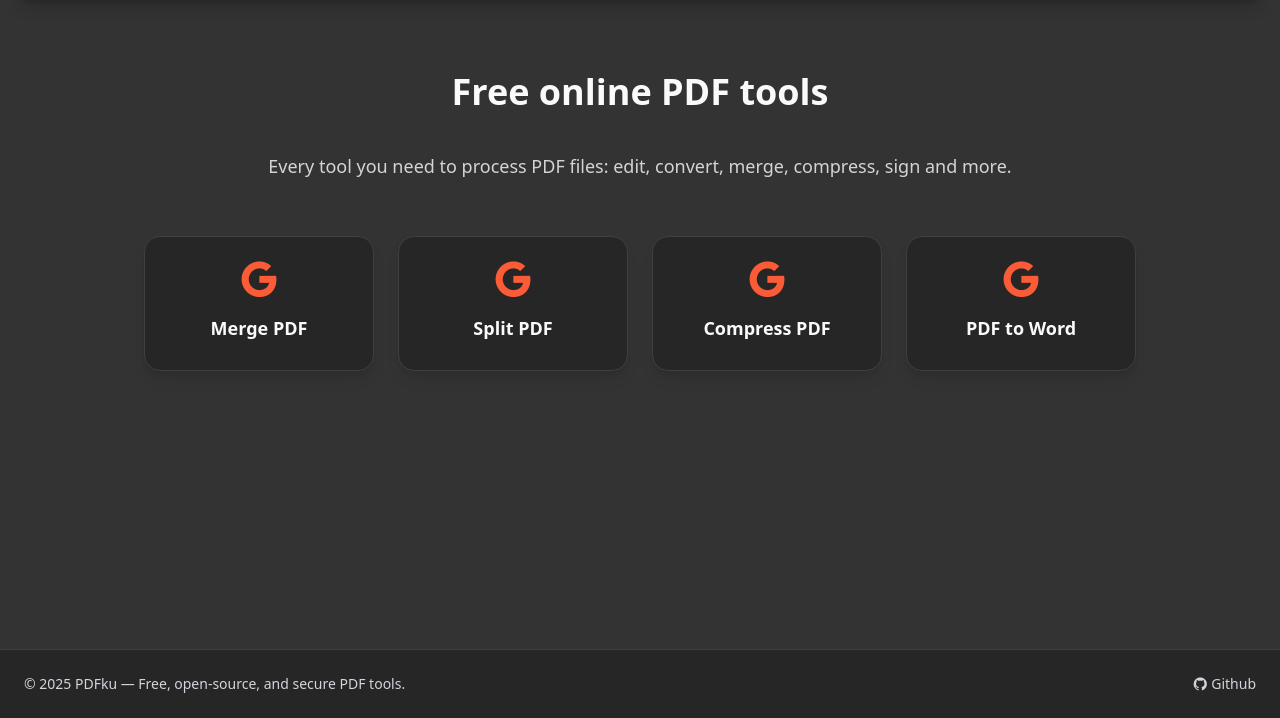
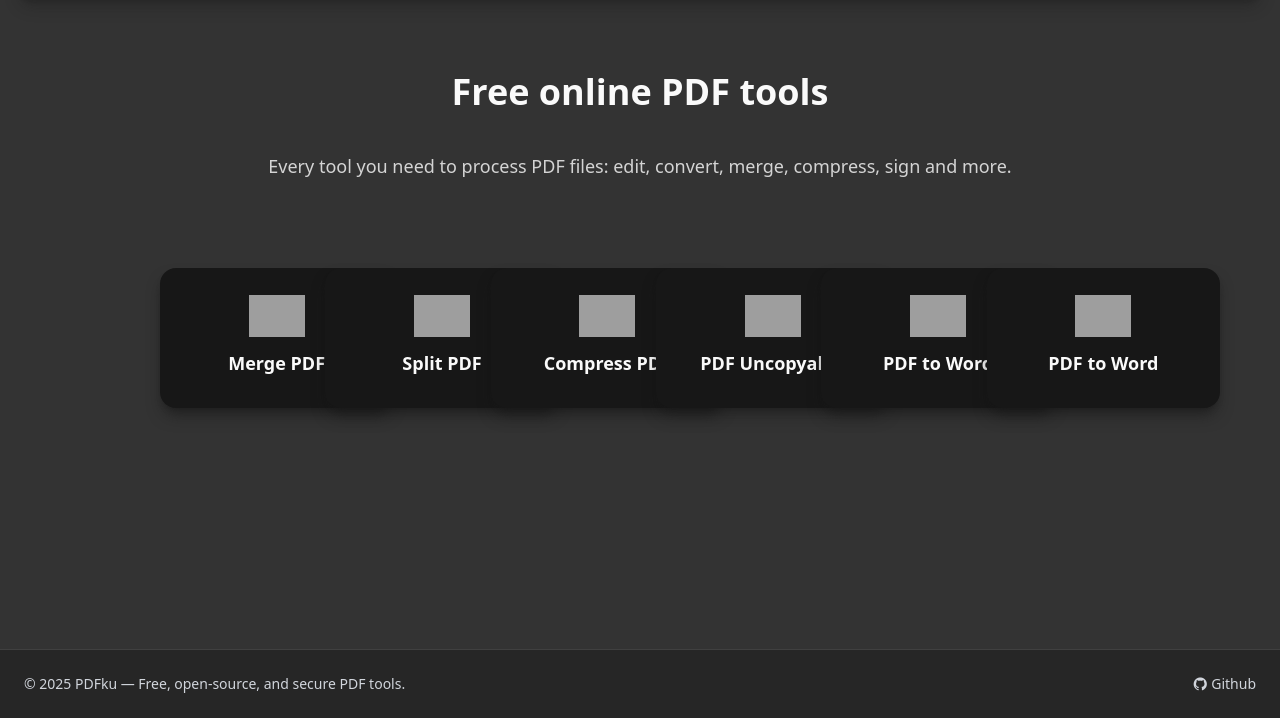
Before and after one commit to adefiqri12/PDFku, a Django app: page / in a window 1280 px wide. Shown: the part 82-800 px from the top of the page. Run offline with Django 5.2, Linux system fonts and the light colour scheme; style sheets or scripts are compiled from the project's sources; grey boxes are pictures that could not be loaded.

Commit message:
fix grid cols

```diff
--- a/src/templates/home.html
+++ b/src/templates/home.html
@@ -1,33 +1,57 @@
 {% extends 'base.html' %}
+{% load static %}
+
 {% block head_title %}
   Home - PDFku
 {% endblock %}
 {% block content %}
-  <section class="max-w-5xl mx-auto px-4 py-10">
+  <section class="max-w-[80%] mx-auto px-8 py-10">
     <div class="mb-10 text-center">
       <h1 class="text-3xl sm:text-4xl font-bold mb-2 py-4">Free online PDF tools</h1>
       <p class="text-base py-4 sm:text-lg text-neutral-300 font-medium">Every tool you need to process PDF files: edit, convert, merge, compress, sign and more.</p>
     </div>
-    <div class="grid grid-cols-1 sm:grid-cols-2 lg:grid-cols-4 gap-6">
+    <div class="grid grid-cols-1 sm:grid-cols-2 md:grid-cols-4 lg:grid-cols-6 gap-x-8 gap-y-6 mt-18">
       <!-- Merge PDF -->
-      <a href="#" class="group flex flex-col items-center justify-center bg-neutral-800 border border-neutral-700 rounded-2xl p-6 hover:bg-neutral-700 transition shadow-lg">
-        <span class="text-4xl mb-3 text-primary group-hover:scale-110 transition-transform"><i class="devicon-google-plain"></i></span>
-        <span class="font-semibold text-lg mb-1">Merge PDF</span>
+      <a href="#" class="group aspect-[5/3] lg:min-h-35 md:min-h-28 flex flex-col items-center justify-center bg-neutral-900 rounded-2xl px-6 py-8 hover:bg-neutral-700 transition shadow-lg shadow-neutral-900/60">
+        <div class="flex flex-col items-center justify-center w-full h-full">
+          <img src="{% static 'images/icons/merge.png' %}" alt="Merge PDF" class="w-14 h-14 mb-3 text-primary group-hover:scale-110 transition-transform mx-auto" />
+          <span class="font-semibold text-lg mb-1 text-center">Merge PDF</span>
+        </div>
       </a>
       <!-- Split PDF -->
-      <a href="#" class="group flex flex-col items-center justify-center bg-neutral-800 border border-neutral-700 rounded-2xl p-6 hover:bg-neutral-700 transition shadow-lg">
-        <span class="text-4xl mb-3 text-primary group-hover:scale-110 transition-transform"><i class="devicon-google-plain"></i></span>
-        <span class="font-semibold text-lg mb-1">Split PDF</span>
+      <a href="#" class="group aspect-[5/3] lg:min-h-35 md:min-h-28 flex flex-col items-center justify-center bg-neutral-900 rounded-2xl px-6 py-8 hover:bg-neutral-700 transition shadow-lg shadow-neutral-900/60">
+        <div class="flex flex-col items-center justify-center w-full h-full">
+          <img src="{% static 'images/icons/split.png' %}" alt="Split PDF" class="w-14 h-14 mb-3 text-primary group-hover:scale-110 transition-transform mx-auto" />
+          <span class="font-semibold text-lg mb-1 text-center">Split PDF</span>
+        </div>
       </a>
       <!-- Compress PDF -->
-      <a href="#" class="group flex flex-col items-center justify-center bg-neutral-800 border border-neutral-700 rounded-2xl p-6 hover:bg-neutral-700 transition shadow-lg">
-        <span class="text-4xl mb-3 text-primary group-hover:scale-110 transition-transform"><i class="devicon-google-plain"></i></span>
-        <span class="font-semibold text-lg mb-1">Compress PDF</span>
+      <a href="#" class="group aspect-[5/3] lg:min-h-35 md:min-h-28 flex flex-col items-center justify-center bg-neutral-900 rounded-2xl px-6 py-8 hover:bg-neutral-700 transition shadow-lg shadow-neutral-900/60">
+        <div class="flex flex-col items-center justify-center w-full h-full">
+          <img src="{% static 'images/icons/compress.png' %}" alt="Compress PDF" class="w-14 h-14 mb-3 text-primary group-hover:scale-110 transition-transform mx-auto" />
+          <span class="font-semibold text-lg mb-1 text-center">Compress PDF</span>
+        </div>
+      </a>
+      <!-- PDF Uncopyable -->
+      <a href="#" class="group aspect-[5/3] lg:min-h-35 md:min-h-28 flex flex-col items-center justify-center bg-neutral-900 rounded-2xl px-6 py-8 hover:bg-neutral-700 transition shadow-lg shadow-neutral-900/50">
+        <div class="flex flex-col items-center justify-center w-full h-full">
+          <img src="{% static 'images/icons/uncopy.png' %}" alt="PDF Uncopyable" class="w-14 h-14 mb-3 text-primary group-hover:scale-110 transition-transform mx-auto" />
+          <span class="font-semibold text-lg mb-1 text-center">PDF Uncopyable</span>
+        </div>
       </a>
       <!-- Convert PDF to Word -->
-      <a href="#" class="group flex flex-col items-center justify-center bg-neutral-800 border border-neutral-700 rounded-2xl p-6 hover:bg-neutral-700 transition shadow-lg">
-        <span class="text-4xl mb-3 text-primary group-hover:scale-110 transition-transform"><i class="devicon-google-plain"></i></span>
-        <span class="font-semibold text-lg mb-1">PDF to Word</span>
+      <a href="#" class="group aspect-[5/3] lg:min-h-35 md:min-h-28 flex flex-col items-center justify-center bg-neutral-900 rounded-2xl px-6 py-8 hover:bg-neutral-700 transition shadow-lg shadow-neutral-900/60">
+        <div class="flex flex-col items-center justify-center w-full h-full">
+          <img src="{% static 'images/icons/to_word.png' %}" alt="Convert PDF to Word" class="w-14 h-14 mb-3 text-primary group-hover:scale-110 transition-transform mx-auto" />
+          <span class="font-semibold text-lg mb-1 text-center">PDF to Word</span>
+        </div>
+      </a>
+      <!-- Convert Word to PDF -->
+      <a href="#" class="group aspect-[5/3] lg:min-h-35 md:min-h-28 flex flex-col items-center justify-center bg-neutral-900 rounded-2xl px-6 py-8 hover:bg-neutral-700 transition shadow-lg shadow-neutral-900/60">
+        <div class="flex flex-col items-center justify-center w-full h-full">
+          <img src="{% static 'images/icons/word.png' %}" alt="Convert Word to PDF" class="w-14 h-14 mb-3 text-primary group-hover:scale-110 transition-transform mx-auto" />
+          <span class="font-semibold text-lg mb-1 text-center">PDF to Word</span>
+        </div>
       </a>
     </div>
   </section>
```
